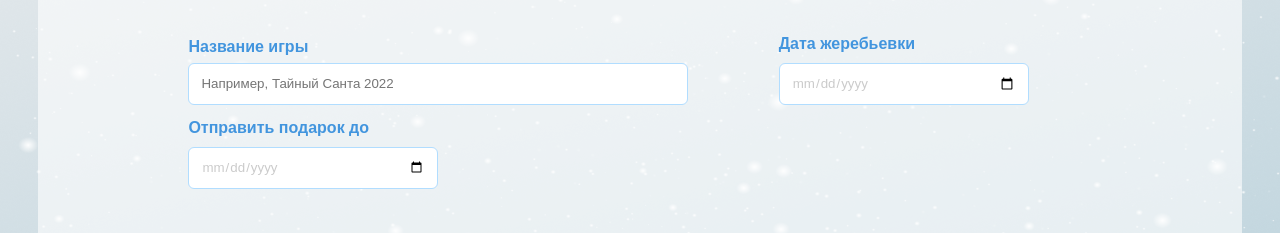
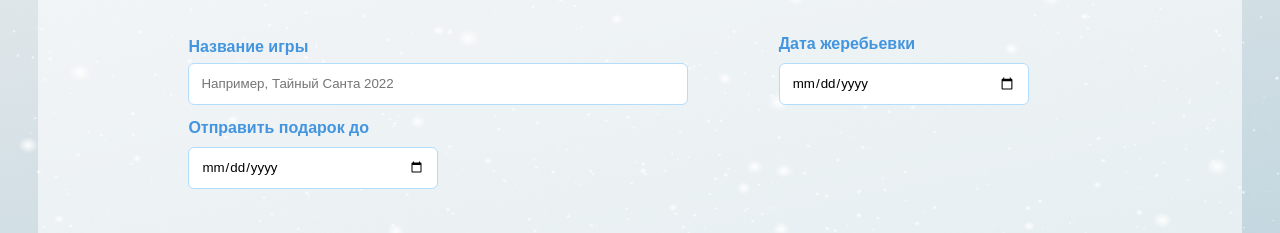
Before and after one commit to evanesenze/secret-santa-web-app, a React (Create React App) app: page /admin/createGame in a window 1280 px wide. Shown: the part 233-466 px from the top of the page. Built offline with nearby package versions, Linux system fonts and the light colour scheme.

Commit message:
added color to date input

```diff
--- a/src/components/Views/EditGame/style.css
+++ b/src/components/Views/EditGame/style.css
@@ -48,8 +48,12 @@
   border: 1px solid #b1ddff;
   box-sizing: border-box;
   border-radius: 6px;
+  color: black;
+  margin: 3% 0;
+}
+
+.input_date:focus {
   color: #cbcbcb;
-  margin: 3% 0;
 }
 
 .recommended_cost_container {
```
